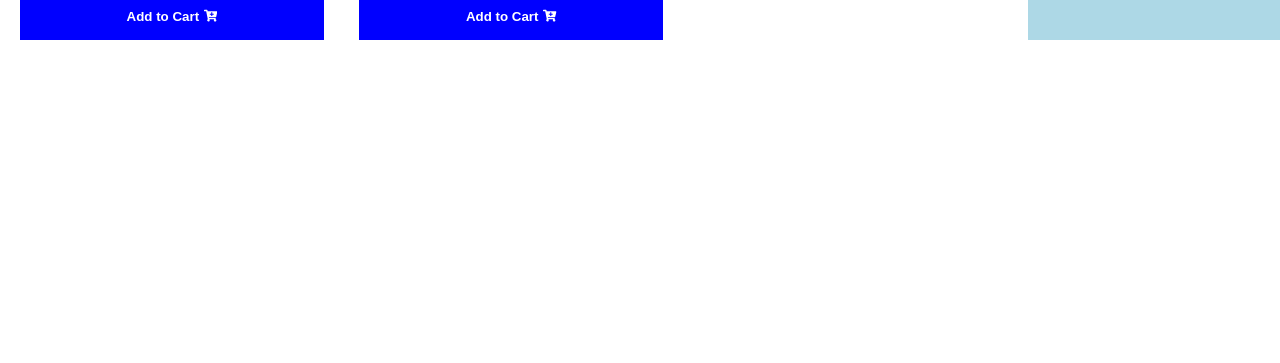
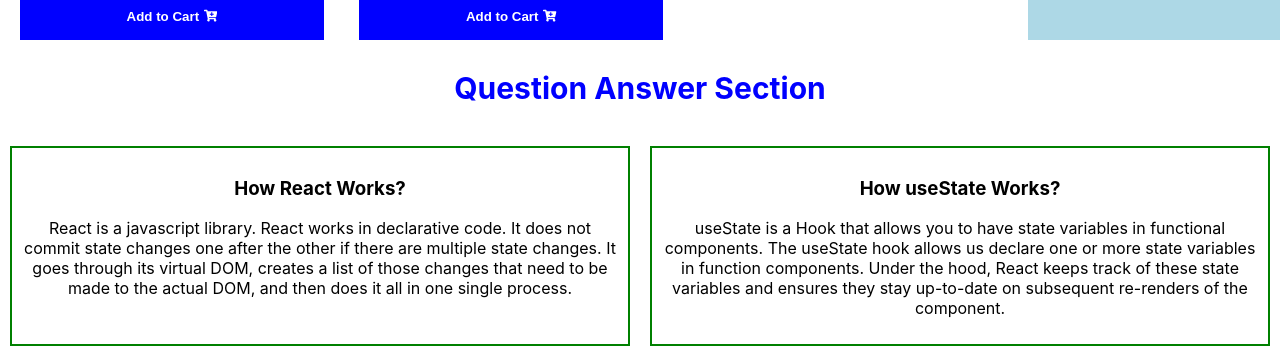
Before and after one commit to anikjoyy/lucky-one, a React (Create React App) app: page / in a window 1280 px wide. Shown: the part 2237-2600 px from the top of the page. Before the commit the page ends 2297 px from the top, so only its background shows below. Built offline with nearby package versions, Linux system fonts and the light colour scheme.

Commit message:
added question answer section

```diff
--- a/src/App.js
+++ b/src/App.js
@@ -1,4 +1,5 @@
 import './App.css';
+import Answers from './components/Answers/Answers';
 import Header from './components/Header/Header';
 import Shop from './components/Shop/Shop';
 
@@ -7,6 +8,7 @@ function App() {
     <div className='App'>
       <Header></Header>
       <Shop></Shop>
+      <Answers></Answers>
     </div>
   );
 }
--- /dev/null
+++ b/src/components/Answers/Answers.css
@@ -0,0 +1,20 @@
+.heading-answer {
+  font-size: 30px;
+  color: blue;
+}
+.answers-container {
+  display: grid;
+  grid-template-columns: repeat(2, 1fr);
+  margin-bottom: 10px;
+}
+.ans-container {
+  border: 2px solid green;
+  padding: 10px;
+  margin: 10px;
+}
+
+@media screen and (max-width: 480px) {
+  .answers-container {
+    grid-template-columns: repeat(1, 1fr);
+  }
+}
--- /dev/null
+++ b/src/components/Answers/Answers.js
@@ -0,0 +1,34 @@
+import React from 'react';
+import './Answers.css';
+
+const Answers = () => {
+  return (
+    <div>
+      <h3 className='heading-answer'>Question Answer Section</h3>
+      <div className='answers-container'>
+        <div className='ans-container'>
+          <h3>How React Works?</h3>
+          <p>
+            React is a javascript library. React works in declarative code. It
+            does not commit state changes one after the other if there are
+            multiple state changes. It goes through its virtual DOM, creates a
+            list of those changes that need to be made to the actual DOM, and
+            then does it all in one single process.
+          </p>
+        </div>
+        <div className='ans-container'>
+          <h3>How useState Works?</h3>
+          <p>
+            useState is a Hook that allows you to have state variables in
+            functional components. The useState hook allows us declare one or
+            more state variables in function components. Under the hood, React
+            keeps track of these state variables and ensures they stay
+            up-to-date on subsequent re-renders of the component.
+          </p>
+        </div>
+      </div>
+    </div>
+  );
+};
+
+export default Answers;
```
